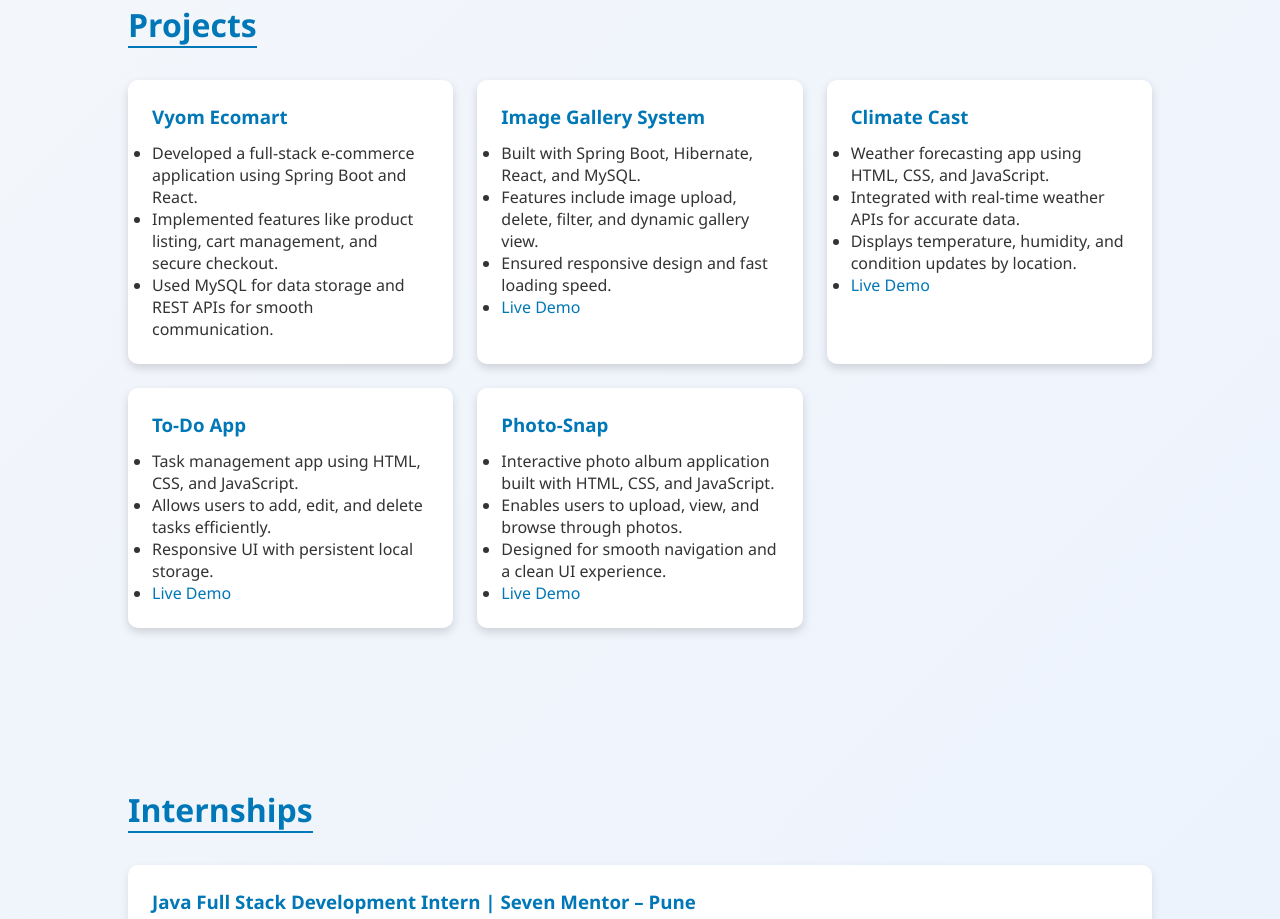
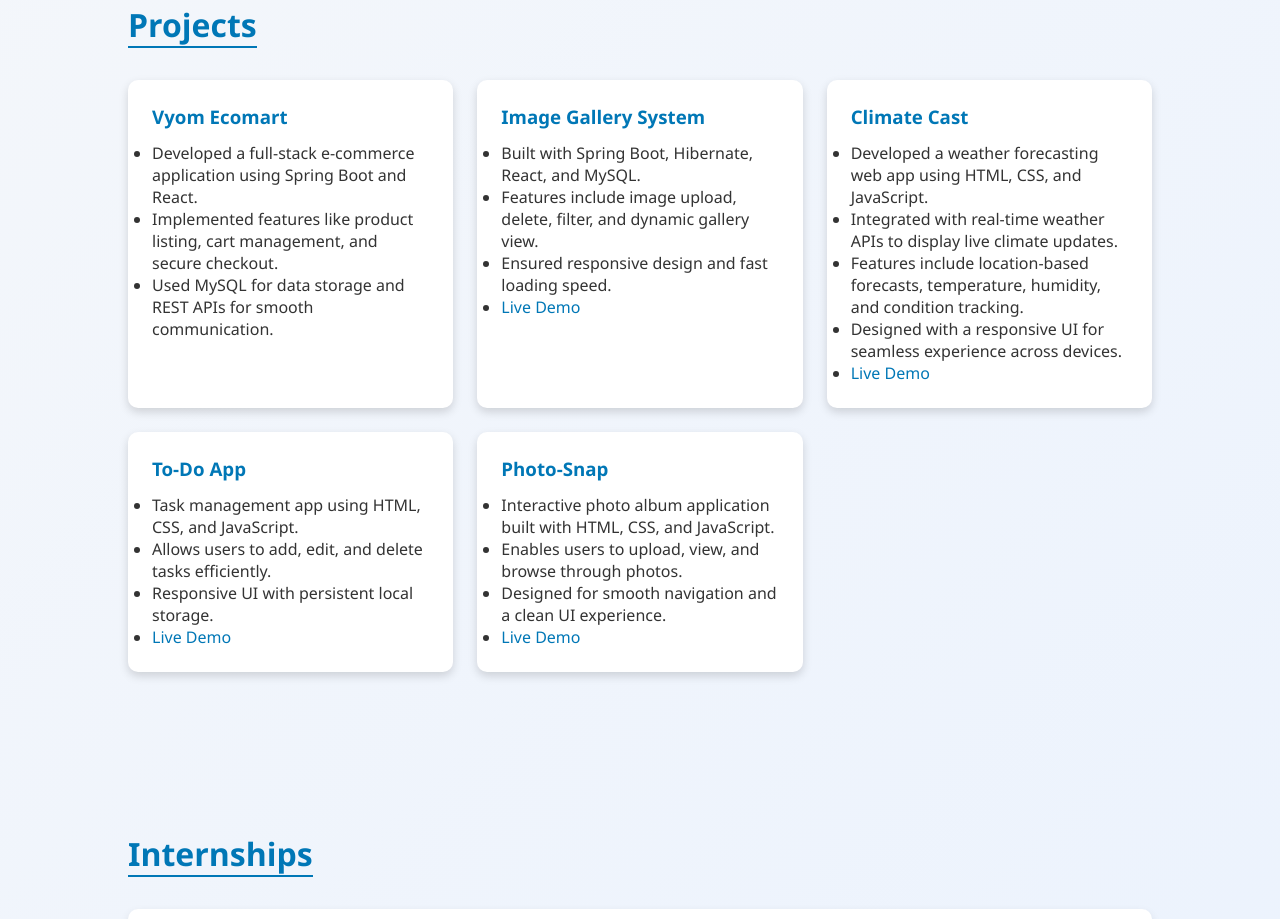
Before and after one commit to Samruddhikhot/PortfolioPro, a plain HTML site: page index.html in a window 1280 px wide. Shown: the part 1721-2640 px from the top of the page. Drawn offline with Linux system fonts and the light colour scheme.

Commit message:
updated links

```diff
--- a/index.html
+++ b/index.html
@@ -165,15 +165,16 @@
         </ul>
       </div>
       <div class="project-card">
-        <h3>Climate Cast</h3>
-        <ul>
-          <li>Weather forecasting app using HTML, CSS, and JavaScript.</li>
-          <li>Integrated with real-time weather APIs for accurate data.</li>
-          <li>Displays temperature, humidity, and condition updates by location.</li>
-          <li><a href="https://686223d85b0017aa72aeb377--incredible-marshmallow-1515c2.netlify.app/" target="_blank">Live Demo</a></li>
-        </ul>
-      </div>
-      <div class="project-card">
+  <h3>Climate Cast</h3>
+  <ul>
+    <li>Developed a weather forecasting web app using HTML, CSS, and JavaScript.</li>
+    <li>Integrated with real-time weather APIs to display live climate updates.</li>
+    <li>Features include location-based forecasts, temperature, humidity, and condition tracking.</li>
+    <li>Designed with a responsive UI for seamless experience across devices.</li>
+    <li><a href="https://elaborate-phoenix-099bb6.netlify.app/" target="_blank">Live Demo</a></li>
+  </ul>
+</div>
+     <div class="project-card">
         <h3>To‑Do App</h3>
         <ul>
           <li>Task management app using HTML, CSS, and JavaScript.</li>
```
